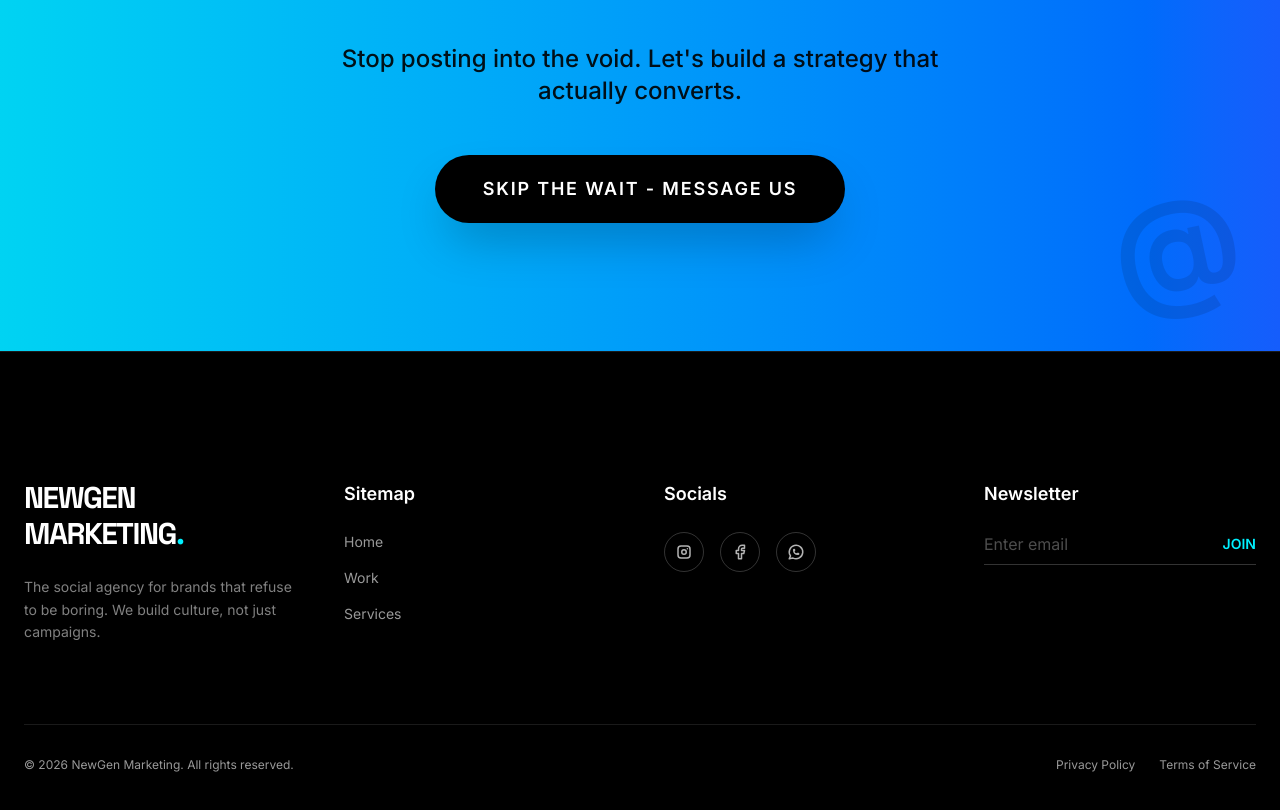
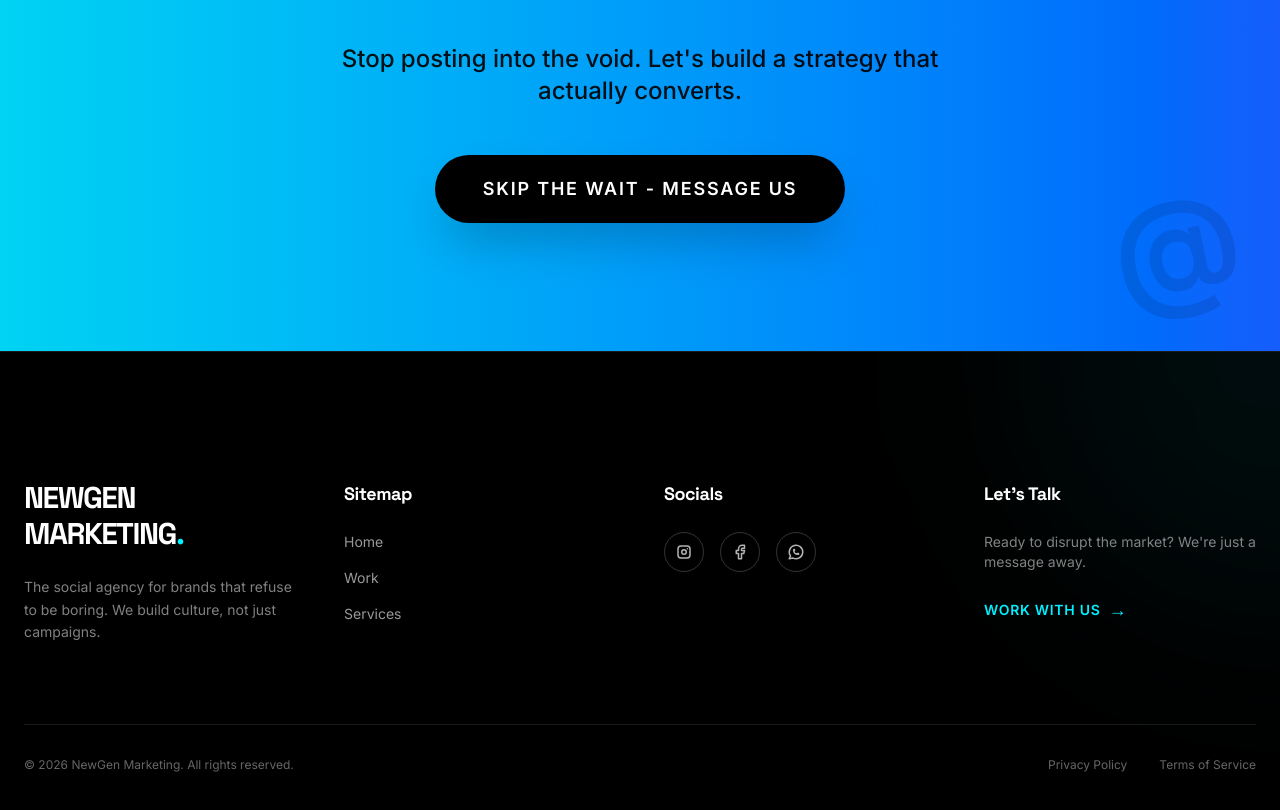
Before and after one commit to JavierGoodall99/NewGen-Marketing, a React (Vite) app: page / in a window 1280 px wide. Shown: the part 5051-5861 px from the top of the page. Built offline with nearby package versions, Linux system fonts and the light colour scheme.

Commit message:
feat: Add a new `Footer` component with navigation links, social media icons, and copyright information.

```diff
--- a/components/Footer.tsx
+++ b/components/Footer.tsx
@@ -7,18 +7,23 @@ interface FooterProps {
 
 export const Footer: React.FC<FooterProps> = ({ onNavigate }) => {
   return (
-    <footer className="bg-black pt-32 pb-10 border-t border-white/10">
-      <div className="container mx-auto px-6">
-        <div className="grid md:grid-cols-2 lg:grid-cols-4 gap-12 mb-20">
-          <div>
-            <span className="font-display font-bold text-2xl md:text-3xl tracking-tighter mb-6 block">NEWGEN MARKETING<span className="text-electric-blue">.</span></span>
-            <p className="text-white/50 text-sm leading-relaxed">
+    <footer className="bg-black pt-32 pb-10 border-t border-white/10 relative overflow-hidden">
+      {/* Ambient background glow */}
+      <div className="absolute top-0 right-0 w-[500px] h-[500px] bg-electric-blue/5 rounded-full blur-[100px] pointer-events-none -translate-y-1/2 translate-x-1/2" />
+
+      <div className="container mx-auto px-6 relative z-10">
+        <div className="grid md:grid-cols-2 lg:grid-cols-4 gap-12 gap-y-16 mb-20">
+          <div className="lg:col-span-1">
+            <span className="font-display font-bold text-2xl md:text-3xl tracking-tighter mb-6 block">
+              NEWGEN MARKETING<span className="text-electric-blue">.</span>
+            </span>
+            <p className="text-white/50 text-sm leading-relaxed max-w-xs">
               The social agency for brands that refuse to be boring. We build culture, not just campaigns.
             </p>
           </div>
 
           <div>
-            <h3 className="font-bold text-lg mb-6 text-white">Sitemap</h3>
+            <h3 className="font-bold text-lg mb-6 text-white font-display tracking-tight">Sitemap</h3>
             <ul className="space-y-4 text-white/60 text-sm">
               <li>
                 <button
@@ -48,54 +53,57 @@ export const Footer: React.FC<FooterProps> = ({ onNavigate }) => {
           </div>
 
           <div>
-            <h3 className="font-bold text-lg mb-6 text-white">Socials</h3>
+            <h3 className="font-bold text-lg mb-6 text-white font-display tracking-tight">Socials</h3>
             <div className="flex gap-4">
               <a
                 href="https://www.instagram.com/newgenmarketing.zw/"
                 target="_blank"
                 rel="noopener noreferrer"
-                className="w-10 h-10 rounded-full border border-white/20 flex items-center justify-center text-white/70 hover:bg-electric-blue hover:text-black hover:border-electric-blue transition-all"
+                className="w-10 h-10 rounded-full border border-white/20 flex items-center justify-center text-white/70 hover:bg-electric-blue hover:text-black hover:border-electric-blue transition-all duration-300 group"
                 aria-label="Instagram"
               >
-                <IconBrandInstagram size={18} />
+                <IconBrandInstagram size={18} className="group-hover:scale-110 transition-transform" />
               </a>
               <a
                 href="https://www.facebook.com/share/1C2aPEHKPS/"
                 target="_blank"
                 rel="noopener noreferrer"
-                className="w-10 h-10 rounded-full border border-white/20 flex items-center justify-center text-white/70 hover:bg-electric-blue hover:text-black hover:border-electric-blue transition-all"
+                className="w-10 h-10 rounded-full border border-white/20 flex items-center justify-center text-white/70 hover:bg-electric-blue hover:text-black hover:border-electric-blue transition-all duration-300 group"
                 aria-label="Facebook"
               >
-                <IconBrandFacebook size={18} />
+                <IconBrandFacebook size={18} className="group-hover:scale-110 transition-transform" />
               </a>
               <a
                 href="https://wa.me/263777084934"
                 target="_blank"
                 rel="noopener noreferrer"
-                className="w-10 h-10 rounded-full border border-white/20 flex items-center justify-center text-white/70 hover:bg-electric-blue hover:text-black hover:border-electric-blue transition-all"
+                className="w-10 h-10 rounded-full border border-white/20 flex items-center justify-center text-white/70 hover:bg-electric-blue hover:text-black hover:border-electric-blue transition-all duration-300 group"
                 aria-label="WhatsApp"
               >
-                <IconBrandWhatsapp size={18} />
+                <IconBrandWhatsapp size={18} className="group-hover:scale-110 transition-transform" />
               </a>
             </div>
           </div>
 
           <div>
-            <h3 className="font-bold text-lg mb-6 text-white">Newsletter</h3>
-            <div className="flex border-b border-white/20 pb-2">
-              <input
-                type="email"
-                placeholder="Enter email"
-                className="bg-transparent border-none outline-none text-white w-full placeholder:text-white/30"
-              />
-              <button className="text-electric-blue font-bold text-sm uppercase">Join</button>
-            </div>
+            <h3 className="font-bold text-lg mb-6 text-white font-display tracking-tight">Let's Talk</h3>
+            <p className="text-white/50 text-sm mb-6 max-w-xs">
+              Ready to disrupt the market? We're just a message away.
+            </p>
+            <a
+              href="https://wa.me/263777084934"
+              target="_blank"
+              rel="noopener noreferrer"
+              className="inline-flex items-center gap-2 text-electric-blue font-bold text-sm uppercase tracking-wider hover:gap-4 transition-all duration-300"
+            >
+              Work With Us <span className="text-lg">→</span>
+            </a>
           </div>
         </div>
 
-        <div className="flex flex-col md:flex-row justify-between items-center pt-8 border-t border-white/10 text-white/60 text-xs">
+        <div className="flex flex-col md:flex-row justify-between items-center pt-8 border-t border-white/10 text-white/40 text-xs">
           <p>&copy; {new Date().getFullYear()} NewGen Marketing. All rights reserved.</p>
-          <div className="flex gap-6 mt-4 md:mt-0">
+          <div className="flex gap-8 mt-4 md:mt-0">
             <button
               onClick={() => onNavigate('privacy-policy')}
               className="hover:text-white cursor-pointer transition-colors"
```
